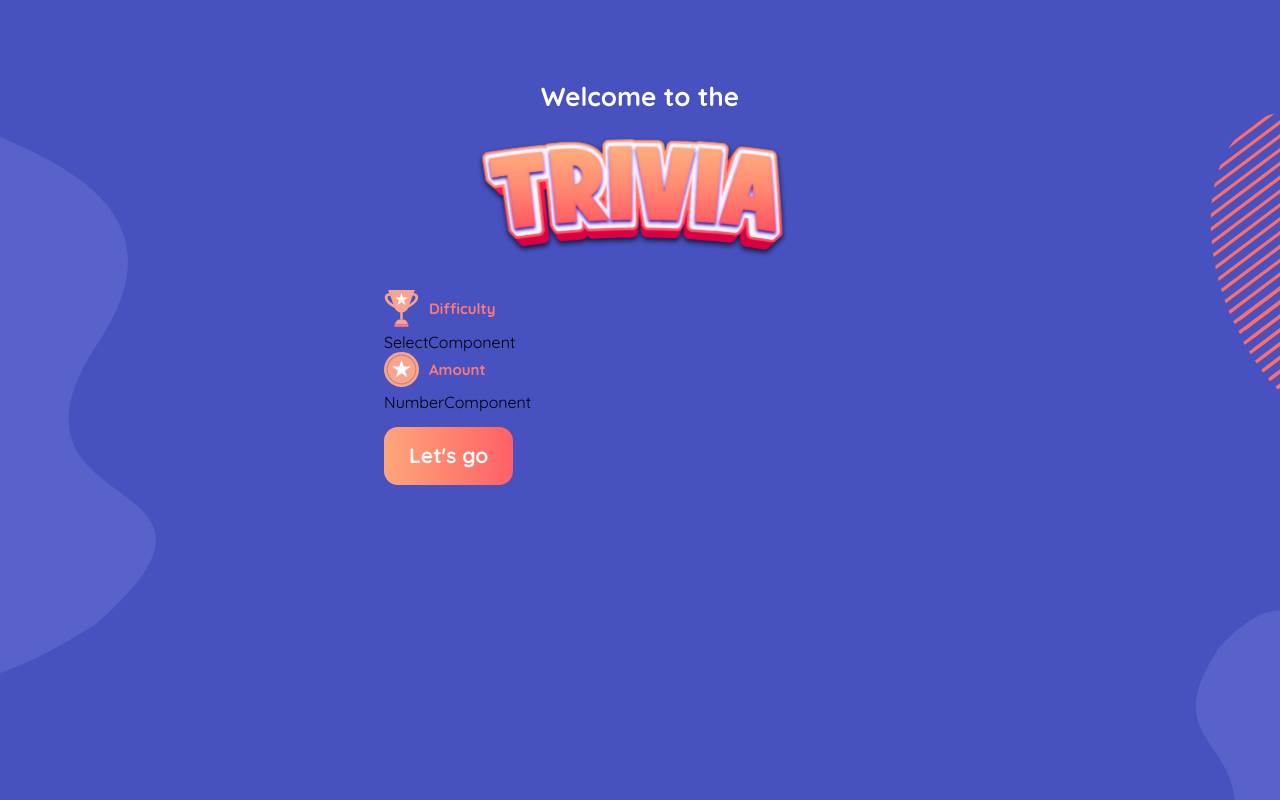
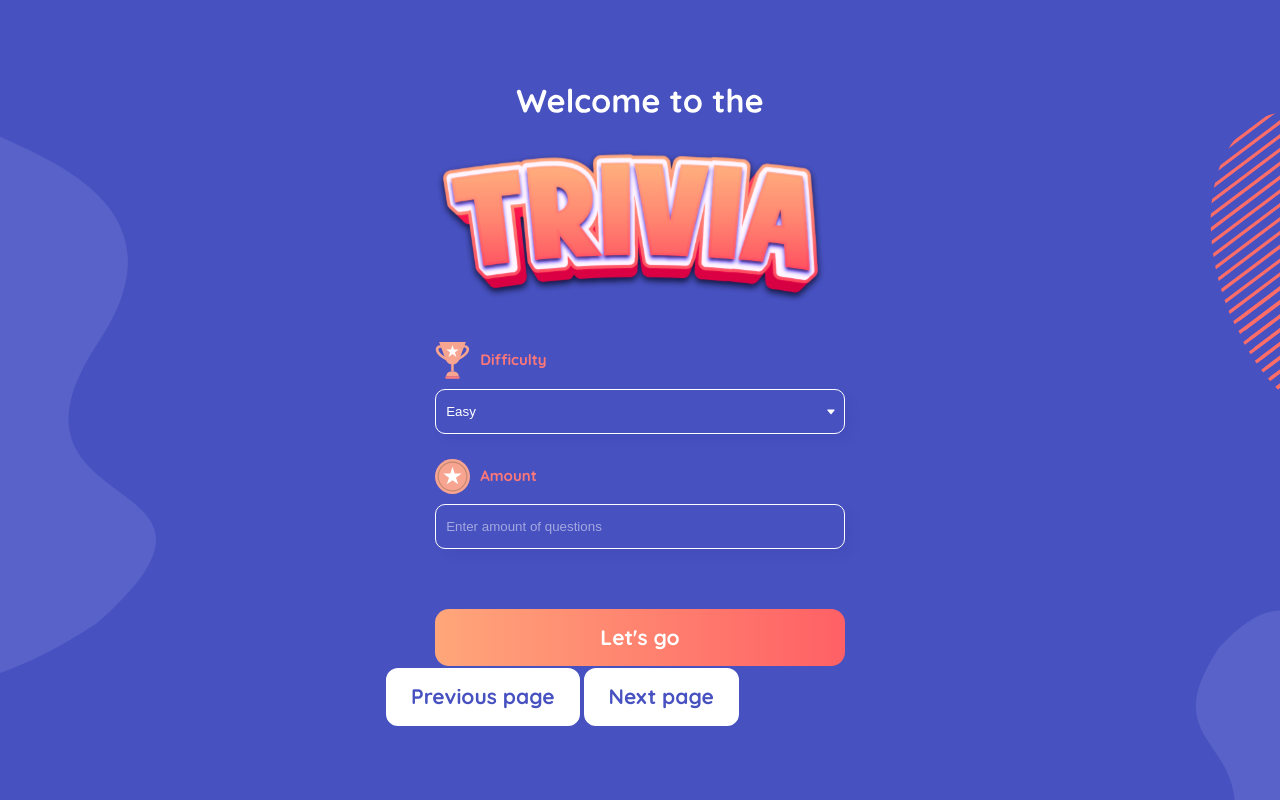
Before and after one commit to curious-33/trivia, a React (Create React App) app: page / in a window 1280 px wide. Built offline with nearby package versions, Linux system fonts and the light colour scheme.

Commit message:
fix: minor bugs; refactor

```diff
--- a/src/components/Label/label.module.scss
+++ b/src/components/Label/label.module.scss
@@ -8,7 +8,7 @@
   display: flex;
   align-items: center;
   justify-content: space-between;
-  margin-bottom: 5px;
+  margin-bottom: 10px;
   width: 100%;
 }
 
--- /dev/null
+++ b/src/components/ProgressBar/index.tsx
@@ -0,0 +1,9 @@
+import styles from "./progressbar.module.scss";
+
+const ProgressBarComponent = () => {
+  return (
+    <div className={styles.progressBarComponent}>ProgressBarComponent</div>
+  );
+};
+
+export default ProgressBarComponent;
--- a/src/layout/Container/container.module.scss
+++ b/src/layout/Container/container.module.scss
@@ -39,7 +39,7 @@
 }
 
 .pageContainer {
-  width: 40%;
+  width: 50%;
   margin: 0 auto;
   position: absolute;
   z-index: 1;
--- a/src/views/home/form.tsx
+++ b/src/views/home/form.tsx
@@ -1,13 +1,22 @@
-import { Label, Button, Space } from "components";
+import { Label, Button, Space, Fields } from "components";
 import { ReactComponent as CupIcon } from "assets/images/icons/cup.svg";
 import { ReactComponent as StarIcon } from "assets/images/icons/star.svg";
 import styles from "./home.module.scss";
-import { useNavigate } from "react-router-dom";
+
+const difficulty = [
+  { value: 1, label: "Easy" },
+  { value: 2, label: "Medium" },
+  { value: 3, label: "Hard" },
+];
 
 const HomeForm = () => {
-  const navigate = useNavigate();
+  const handleSubmit = (event: React.FormEvent) => {
+    event.preventDefault();
+    console.log(event);
+  };
+
   return (
-    <div className={styles.homeForm}>
+    <form className={styles.homeForm} onSubmit={handleSubmit}>
       <Label
         name={
           <div className={styles.formLabel}>
@@ -16,8 +25,13 @@
           </div>
         }
       >
-        SelectComponent
+        <Fields.Select
+          name="difficulty"
+          options={difficulty}
+          placeholder="Select a difficulty"
+        />
       </Label>
+      <Space mt={25} />
       <Label
         name={
           <div className={styles.formLabel}>
@@ -26,15 +40,17 @@
           </div>
         }
       >
-        NumberComponent
+        <Fields.Amount name="amount" placeholder="Enter amount of questions" />
       </Label>
-      <Space mt={10} />
+      <Space mt={60} />
       <Button
+        htmlType="submit"
         name="Let's go"
         variant="orange"
-        onClick={() => navigate("/home")}
+        fullWidth
+        hoverEffect
       />
-    </div>
+    </form>
   );
 };
 
--- a/src/views/home/home.module.scss
+++ b/src/views/home/home.module.scss
@@ -1,7 +1,10 @@
+.pageWrapper,
+.homeForm {
+  width: 80%;
+  margin: 0 auto;
+}
+
 .appLogoWrapper {
-  width: 80%;
-  height: 100%;
-  margin: 0 auto;
   padding-top: 10vh;
 }
 
@@ -14,6 +17,10 @@
 .formLabel {
   display: flex;
   align-items: center;
+
+  font-weight: 700;
+  font-size: 15px;
+  line-height: 151.9%;
 }
 
 .formLabelIcon {
--- a/src/views/home/index.tsx
+++ b/src/views/home/index.tsx
@@ -1,16 +1,31 @@
+import { useNavigate } from "react-router-dom";
+
 import Layout from "layout";
-
+import { Button } from "components";
 import Form from "./form";
 import Logo from "assets/images/logo.svg";
 import styles from "./home.module.scss";
 
 const HomeView = () => {
+  const navigate = useNavigate();
   return (
     <Layout.Container>
-      <div className={styles.appLogoWrapper}>
-        <img src={Logo} alt="app-logo" className={styles.appLogo} />
+      <div className={styles.pageWrapper}>
+        <div className={styles.appLogoWrapper}>
+          <img src={Logo} alt="app-logo" className={styles.appLogo} />
+        </div>
+        <Form />
+        <Button
+          name="Previous page"
+          type="outline"
+          onClick={() => navigate("/result")}
+        />
+        <Button
+          name="Next page"
+          type="outline"
+          onClick={() => navigate("/quizzes/1")}
+        />
       </div>
-      <Form />
     </Layout.Container>
   );
 };
```
Also changed, not shown: src/components/ProgressBar/progressbar.module.scss (added).
